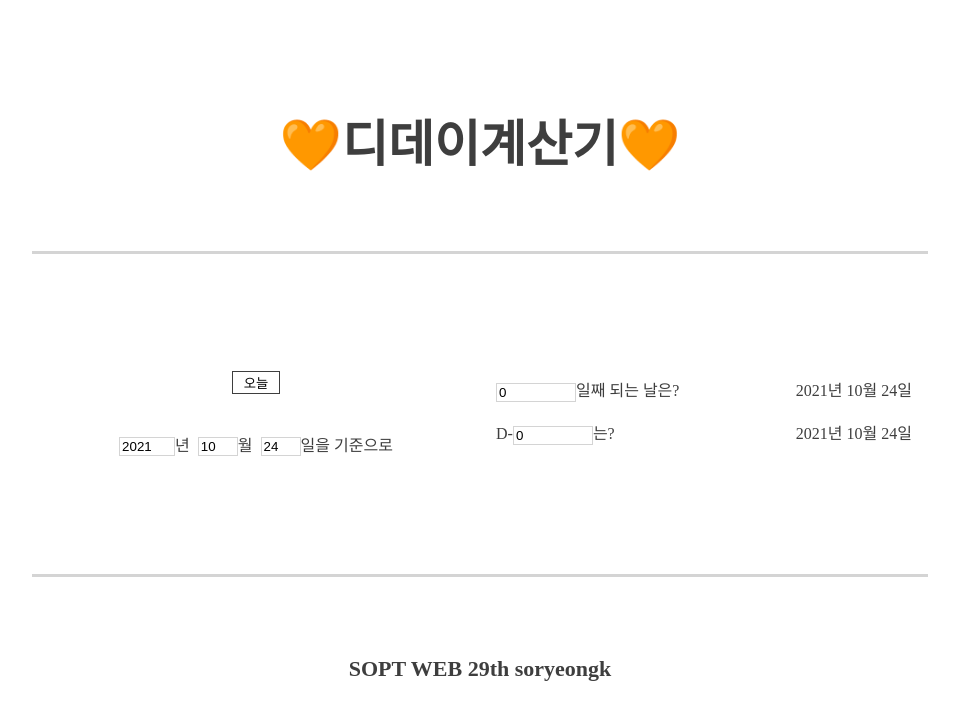
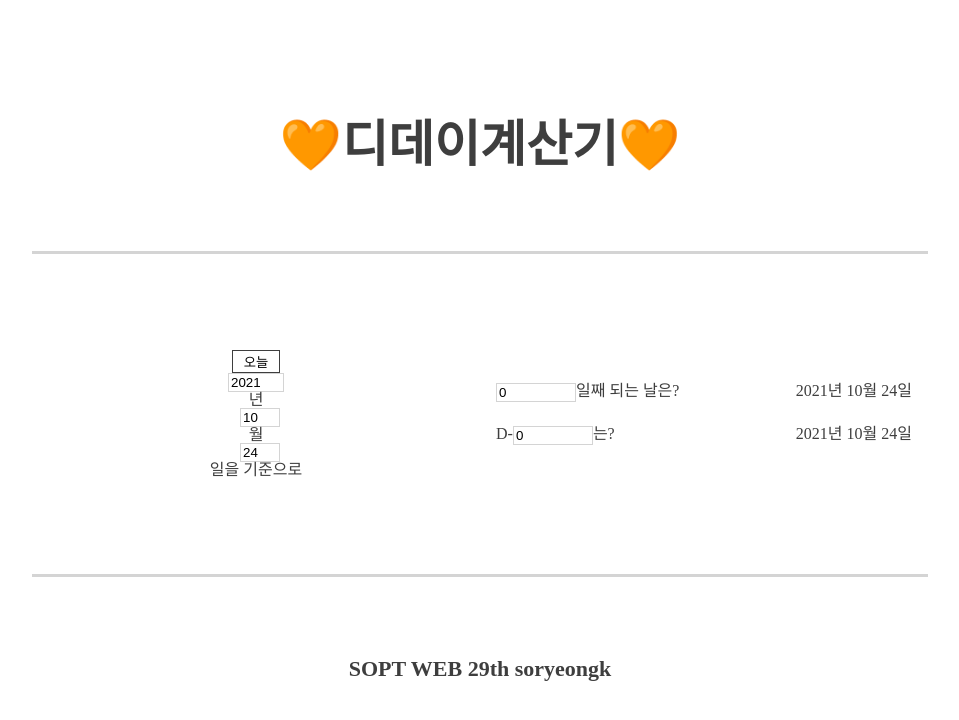
Before and after one commit to WE-SOPT-29th-Web-Part/Soryeong-Kim, a React (Create React App) app in the folder calcdday/: page / in a window 1280 px wide. Shown: the top 720 px of the page, without its empty margins (160-1119 px from the left). Built offline with nearby package versions, Linux system fonts and the light colour scheme; a web font is replaced by a local one.

Commit message:
:nail_care:style: 코드 정리

```diff
--- a/calcdday/src/components/main/DateInput.jsx
+++ b/calcdday/src/components/main/DateInput.jsx
@@ -16,12 +16,12 @@ const DateInput = ({ year, month, date, setYear, setMonth, setDate }) => {
   return (
     <Wrapper>
       <ButtonToday onClick={returnToday}>오늘</ButtonToday>
-      <ResultSection>
+      <>
         <Input type="number" value={year} onChange={e => changeDate(e, setYear)} />년
         <Input type="number" value={month} onChange={e => changeDate(e, setMonth)} />월
         <Input type="number" value={date} onChange={e => changeDate(e, setDate)} />
         일을 기준으로
-      </ResultSection>
+      </>
     </Wrapper>
   );
 };
@@ -43,8 +43,6 @@ const ButtonToday = styled.button`
   width: 3rem;
 `;
 
-const ResultSection = styled.section``;
-
 const Input = styled.input`
   width: 3.5rem;
 
--- a/calcdday/src/components/main/Result.jsx
+++ b/calcdday/src/components/main/Result.jsx
@@ -6,8 +6,9 @@ const Result = ({ sign, year, month, date }) => {
   const [resultDate, setResultDate] = useState(`${year}년 ${month}월 ${date}일`);
 
   const handleChange = e => {
-    setDayCount(e.target.value);
-    returnResult(e.target.value);
+    const inputValue = e.target.value;
+    setDayCount(inputValue);
+    returnResult(inputValue);
   };
 
   const returnResult = value => {
```
